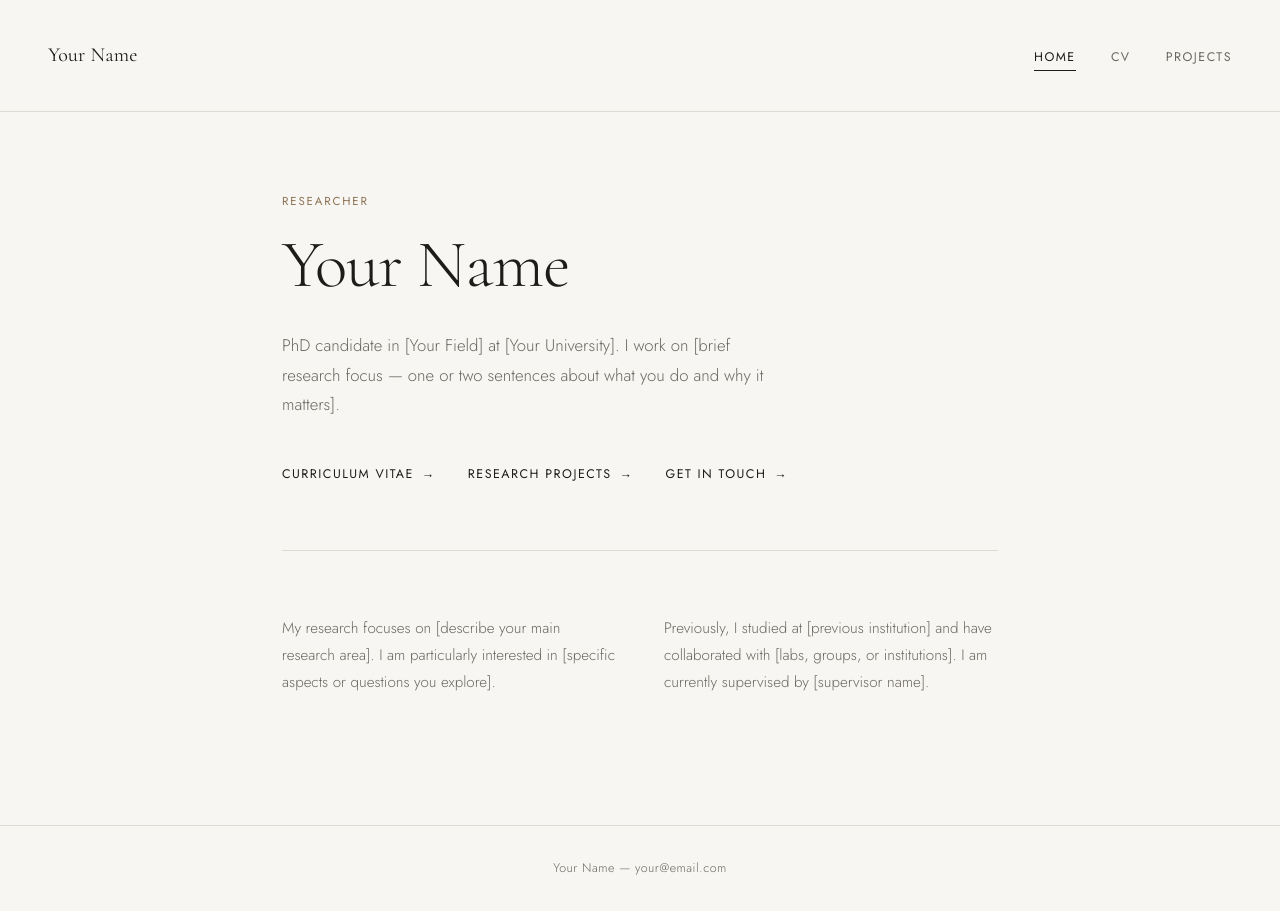
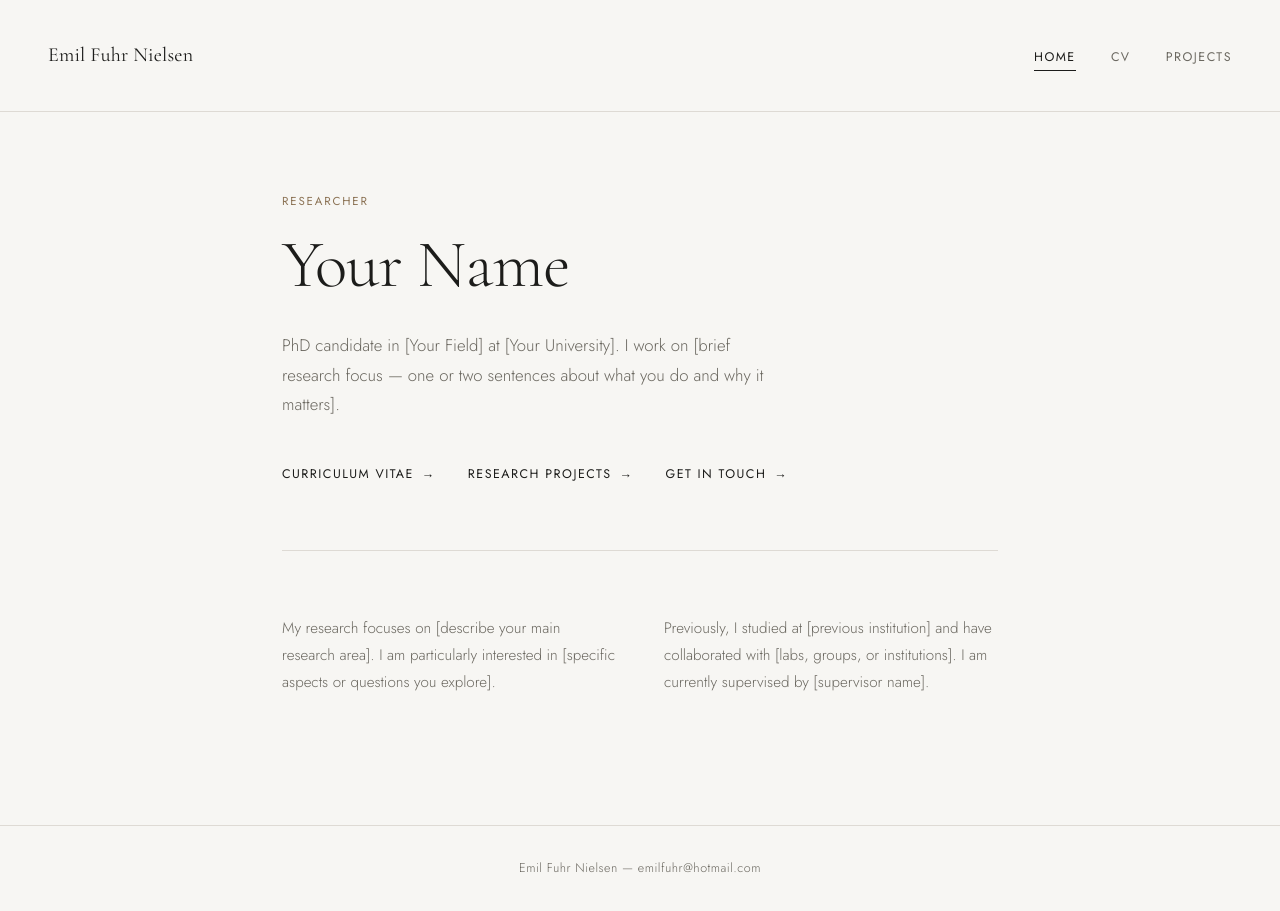
Before and after one commit to Sjuff/Sjuff.github.io, a Jekyll site: the page built from index.html, in a window 1280 px wide. Built offline with Jekyll 4.4.1, drawn with Linux system fonts in a browser that asks for light colours.

Commit message:
Added name and mail to _config

```diff
--- a/_config.yml
+++ b/_config.yml
@@ -1,9 +1,9 @@
-title: Your Name
+title: Emil Fuhr Nielsen
 description: Researcher in [Your Field]
 
 author:
-  name:  Your Name
-  email: your@email.com
+  name:  Emil Fuhr Nielsen
+  email: emilfuhr@hotmail.com
 
 # GitHub Pages settings
 url:        "https://yourusername.github.io"
```
